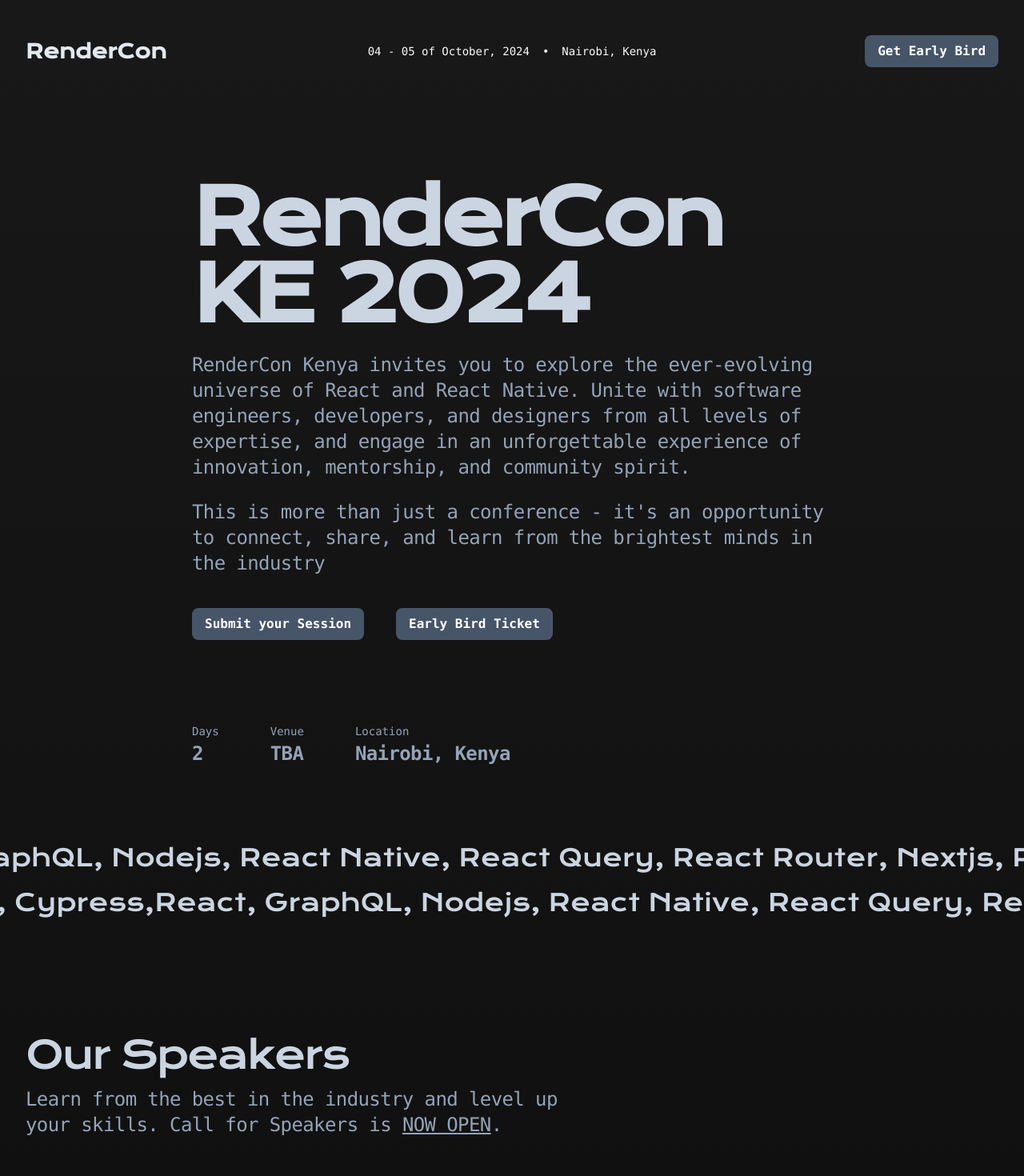
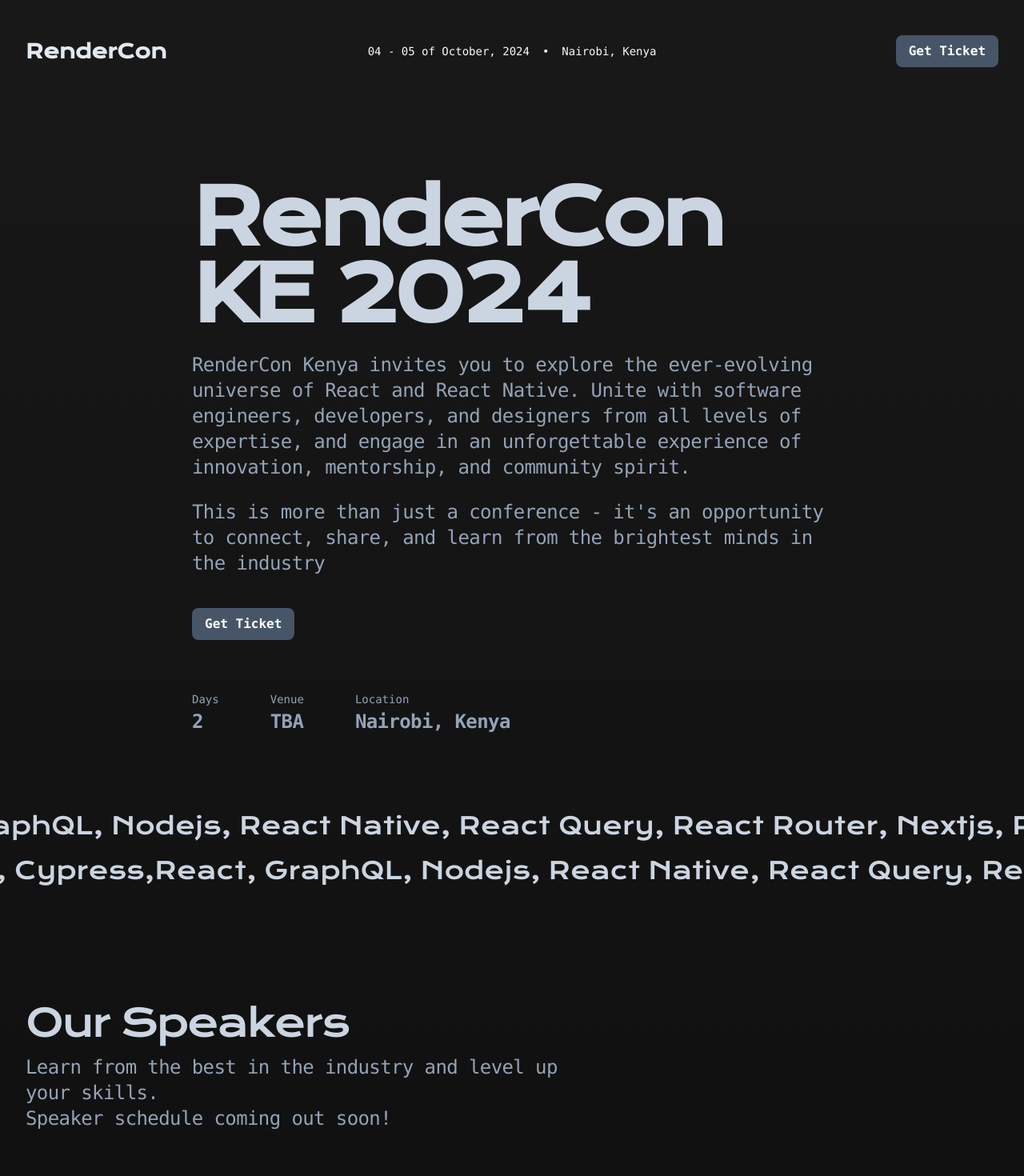
Before and after one commit to rendercon/RenderconKeWeb, a Next.js app: page / in a window 1280 px wide. Shown: the top 1470 px of the page at 80% size. Built offline with nearby package versions, Linux system fonts and the light colour scheme.

Commit message:
chore: add ticket and speaker info

```diff
--- a/src/app/components/Header.tsx
+++ b/src/app/components/Header.tsx
@@ -25,7 +25,7 @@
         <div className="mt-5 pl-10  sm:mt-10 sm:flex md:pl-0 lg:pl-0 lg:mt-0 lg:grow lg:basis-0 lg:justify-end">
           <Button>
           <Link
-            href="https://bit.ly/rcke24rpl" target="_blank" rel="noopener noreferrer">Get Early Bird</Link>
+            href="https://bit.ly/rcke24wv1" target="_blank" rel="noopener noreferrer">Get Ticket</Link>
           </Button>
         </div>
       </Container>
--- a/src/app/components/Hero.tsx
+++ b/src/app/components/Hero.tsx
@@ -22,19 +22,19 @@
           </div>
 
           <div className='pt-10 lg:flex'>
-            <div className='pb-10 lg:pr-10'>
+            {/* <div className='pb-10 lg:pr-10'>
 
             <a
             className="inline-flex justify-center rounded-lg bg-slate-600 px-4 py-2 text-base font-semibold font-mono text-white cursor-pointer hover:bg-slate-500 focus:outline-none focus-visible:outline-2 focus-visible:outline-offset-2 focus-visible:outline-slate-500 active:text-white/70"
             href="https://bit.ly/rcke24cfp" target="_blank" rel="noopener noreferrer">Submit your Session</a>
 
-            </div>
+            </div> */}
 
           <div>
 
             <a
             className="inline-flex justify-center rounded-lg bg-slate-600 px-4 py-2 text-base font-semibold font-mono text-white cursor-pointer hover:bg-slate-500 focus:outline-none focus-visible:outline-2 focus-visible:outline-offset-2 focus-visible:outline-slate-500 active:text-white/70"
-            href="https://bit.ly/rcke24rpl" target="_blank" rel="noopener noreferrer">Early Bird Ticket</a>
+            href="https://bit.ly/rcke24wv1" target="_blank" rel="noopener noreferrer">Get Ticket</a>
 
           </div>
 
--- a/src/app/components/Speakers.tsx
+++ b/src/app/components/Speakers.tsx
@@ -92,8 +92,8 @@
               </h2>
               <p className="mt-4 font-mono text-2xl tracking-tight text-slate-400">
                 Learn from the best in the industry and level up your skills.
-                Call for Speakers is <a href="https://bit.ly/rcke24cfp" target="_blank" rel="noopener noreferrer"><u>NOW OPEN</u></a>.
-
+                <br />
+                Speaker schedule coming out soon!
               </p>
         </div>
         {/* <div className="mx-auto max-w-2xl lg:mx-0">
```
